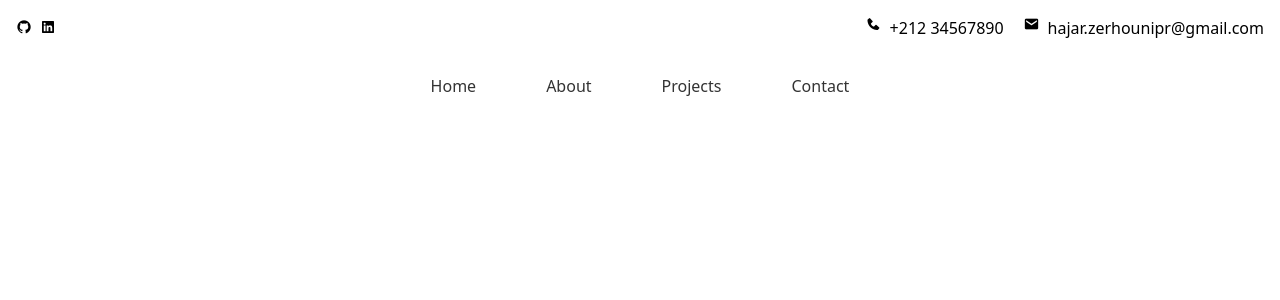
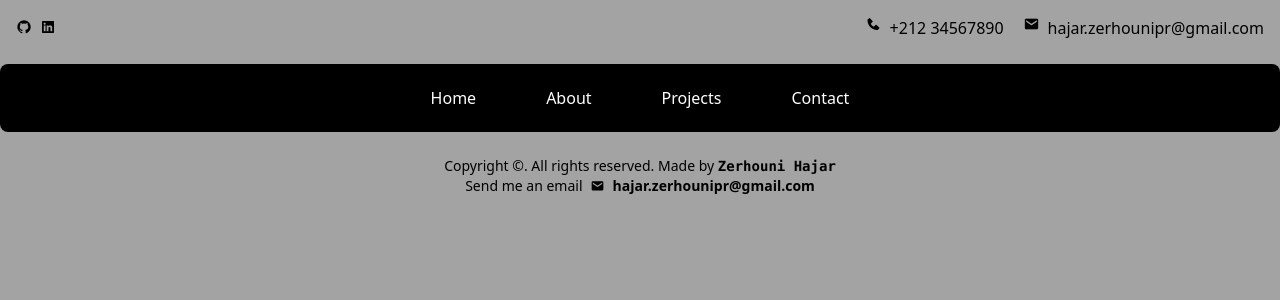
Before and after one commit to hajar-tech/myPortfolio, an Angular app: page / in a window 1280 px wide. Shown: the top 300 px of the page. Built offline with nearby package versions, Linux system fonts and the light colour scheme.

Commit message:
footer component

```diff
--- a/src/app/app.component.html
+++ b/src/app/app.component.html
@@ -1 +1,2 @@
 <app-navbar></app-navbar>
+<app-footer></app-footer>
--- a/src/app/app.component.ts
+++ b/src/app/app.component.ts
@@ -1,11 +1,12 @@
 import { Component } from '@angular/core';
 import { RouterOutlet } from '@angular/router';
 import { NavbarComponent } from './navbar/navbar.component'; // Import the NavbarComponent
+import { FooterComponent } from './footer/footer.component'; // Import the FooterComponent
 
 
 @Component({
   selector: 'app-root',
-  imports: [RouterOutlet,NavbarComponent],
+  imports: [RouterOutlet,NavbarComponent,FooterComponent],
   templateUrl: './app.component.html',
   styleUrl: './app.component.css'
 })
--- /dev/null
+++ b/src/app/footer/footer.component.html
@@ -0,0 +1,16 @@
+
+<footer data-testid="footer" class="p-6 text-center text-sm text-black dark:text-black">
+	<p>
+		Copyright ©. All rights reserved. Made by <a
+			href="https://github.com/hajar-tech/myPortfolio"
+			target="_blank"
+			rel="noopener"
+		>
+			<span class="font-bold font-mono"> Zerhouni Hajar</span>
+		</a>
+	</p>
+
+    <p class="flex gap-2 justify-center items-center">
+        Send me an email <i class='bx bxs-envelope'></i>  <span class="font-bold">hajar.zerhounipr&#64;gmail.com</span>
+    </p>
+</footer>
--- a/src/app/navbar/navbar.component.css
+++ b/src/app/navbar/navbar.component.css
@@ -1,5 +1,5 @@
 .nav-link {
-    color: #333;  /* Couleur de texte par défaut */
+
     text-decoration: none; /* Retirer la sous-ligne */
     padding: 10px 15px;
     transition: color 0.3s ease; /* Transition douce */
@@ -7,5 +7,8 @@
 
   /* Effet hover */
   .nav-link:hover {
-    color: red; /* Changer la couleur du texte en rouge au survol */
+    color: rgb(85, 80, 80); /* Changer la couleur du texte en rouge au survol */
   }
+  .icons{
+    size: 50px;
+  }
--- a/src/app/navbar/navbar.component.html
+++ b/src/app/navbar/navbar.component.html
@@ -2,11 +2,11 @@
     <div class="flex m-4 justify-between align-center">
 
         <div class="flex  gap-2">
-                <a href="https://github.com/hajar-tech/myPortfolio">
+                <a class="icons" href="https://github.com/hajar-tech/myPortfolio">
                     <i class='bx bxl-github' ></i>
                 </a>
 
-                <a href="https://www.linkedin.com/in/hajar-zerhouni-730575349/">
+                <a class="icons" href="https://www.linkedin.com/in/hajar-zerhouni-730575349/">
                     <i class='bx bxl-linkedin-square' ></i>
                 </a>
         </div>
@@ -26,7 +26,7 @@
 
     </div>
     <nav>
-        <ul class="nav-list flex justify-center gap-10  mt-6">
+        <ul class="nav-list flex justify-center gap-10  mt-6 bg-black text-white p-3 rounded-lg">
             <li class="nav-link"><a routerLink="/">Home</a></li>
             <li class="nav-link"><a routerLink="/about">About</a></li>
             <li class="nav-link"><a routerLink="/projects">Projects</a></li>
--- a/src/index.html
+++ b/src/index.html
@@ -11,7 +11,7 @@
   <link href="https://unpkg.com/boxicons@2.1.4/css/boxicons.min.css" rel="stylesheet">
  <!-- <link rel="icon" type="image/x-icon" href="favicon.ico">-->
 </head>
-<body>
+<body class="bg-neutral-400">
   <app-root></app-root>
 </body>
 </html>
```
Also changed, not shown: src/app/footer/footer.component.ts (added, +11 -0 lines), src/app/footer/footer.component.css (added), 1 other file (tests, documents, lock files or other folders).
